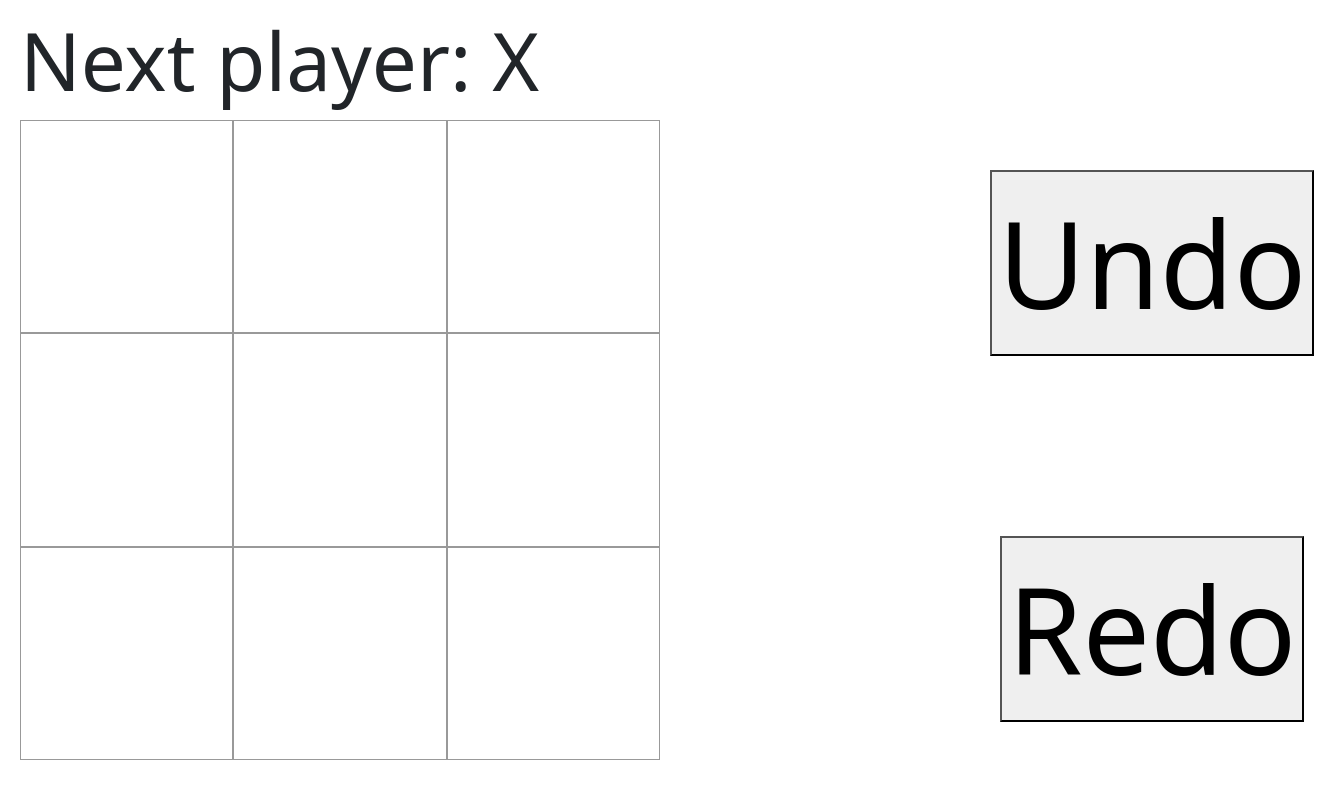
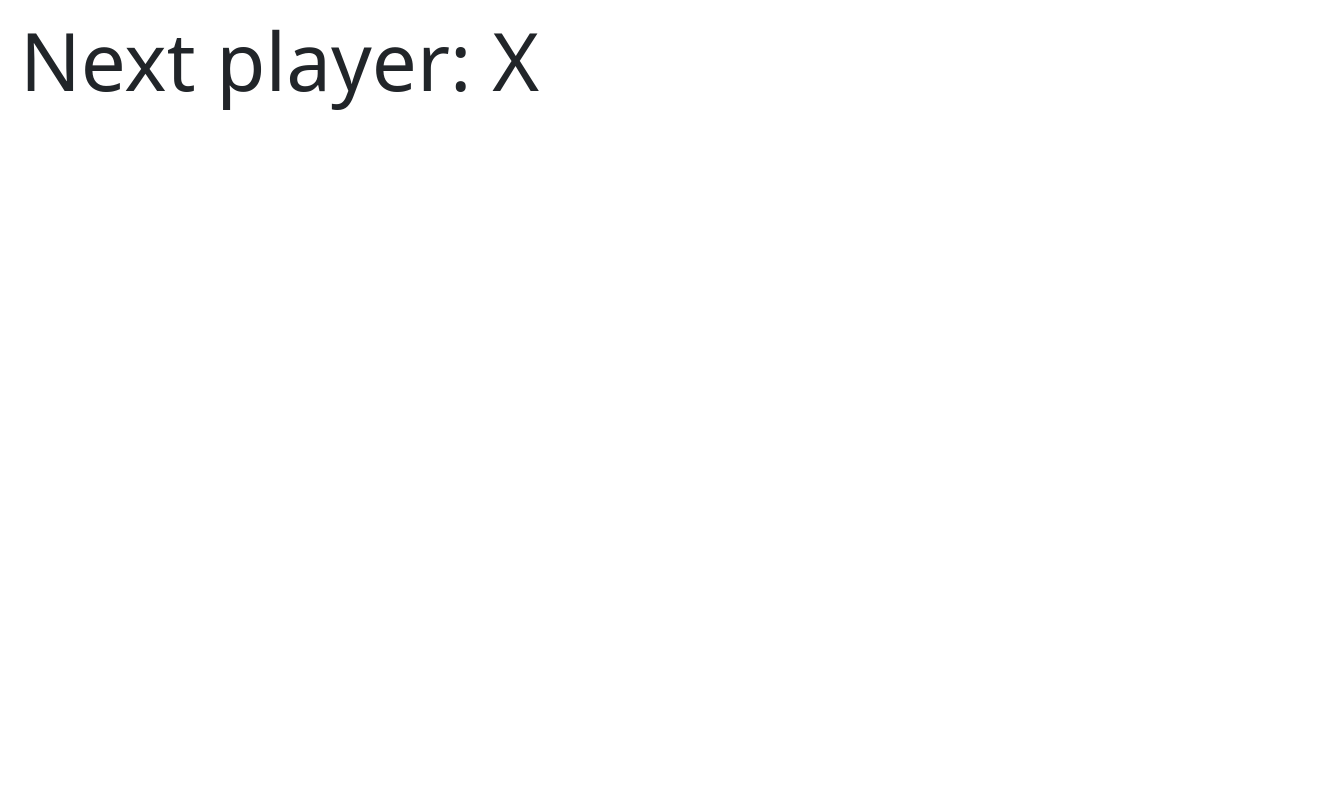
Before and after one commit to vincentw921/portfolio, a React (Create React App) app: page / in a window 1280 px wide. Shown: the whole page, 1324 px wide, since content can reach past the window. Built offline with nearby package versions, Linux system fonts and the light colour scheme.

Commit message:
attempt to fix build errors

```diff
--- a/src/tic-tac-toe/Game.jsx
+++ b/src/tic-tac-toe/Game.jsx
@@ -99,21 +99,22 @@ function GameBody( {setIsFinished} ) {
         <div className="game-info">
             {status}
         </div>
-        <div className="game-board">
-          <Board isXNext={isXNext} squares={currentSquares} onPlay={handlePlay} />
-        </div>
-      </div>
-      <div>
-        <div className="game-button">
-          <button onClick={() => setStepNumber(Math.max(stepNumber - 1, 0))}>Undo</button>
-        </div>
-        <div className="game-button">
-          <button onClick={() => setStepNumber(Math.min(stepNumber + 1, history.length - 1))}>Redo</button>
-        </div>
       </div>
     </div>
   );
 }
+
+// {/* <div className="game-board">
+//           <Board isXNext={isXNext} squares={currentSquares} onPlay={handlePlay} />
+//         </div>
+//       </div>
+//       <div>
+//         <div className="game-button">
+//           <button onClick={() => setStepNumber(Math.max(stepNumber - 1, 0))}>Undo</button>
+//         </div>
+//         <div className="game-button">
+//           <button onClick={() => setStepNumber(Math.min(stepNumber + 1, history.length - 1))}>Redo</button>
+//         </div> */}
 
 function Game() {
     const [gameStarted, setGameStarted] = useState(false);
```
